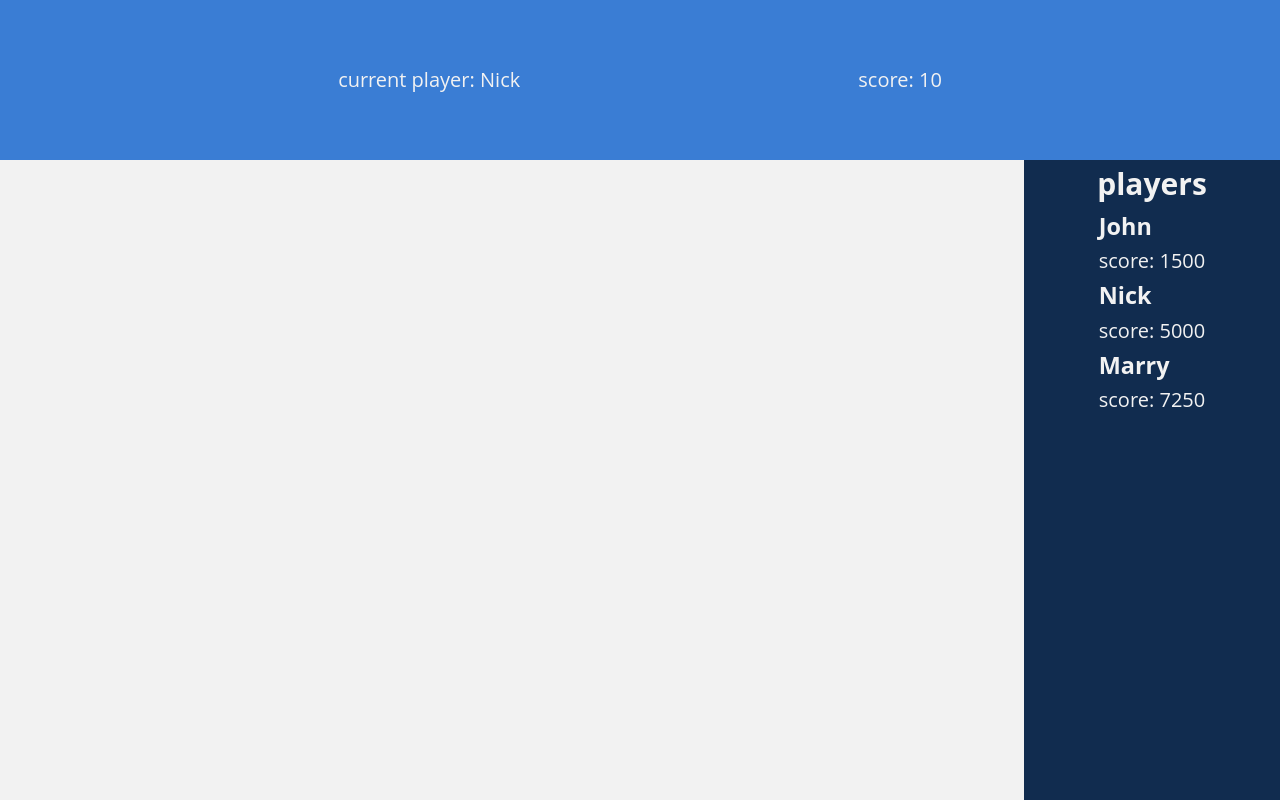
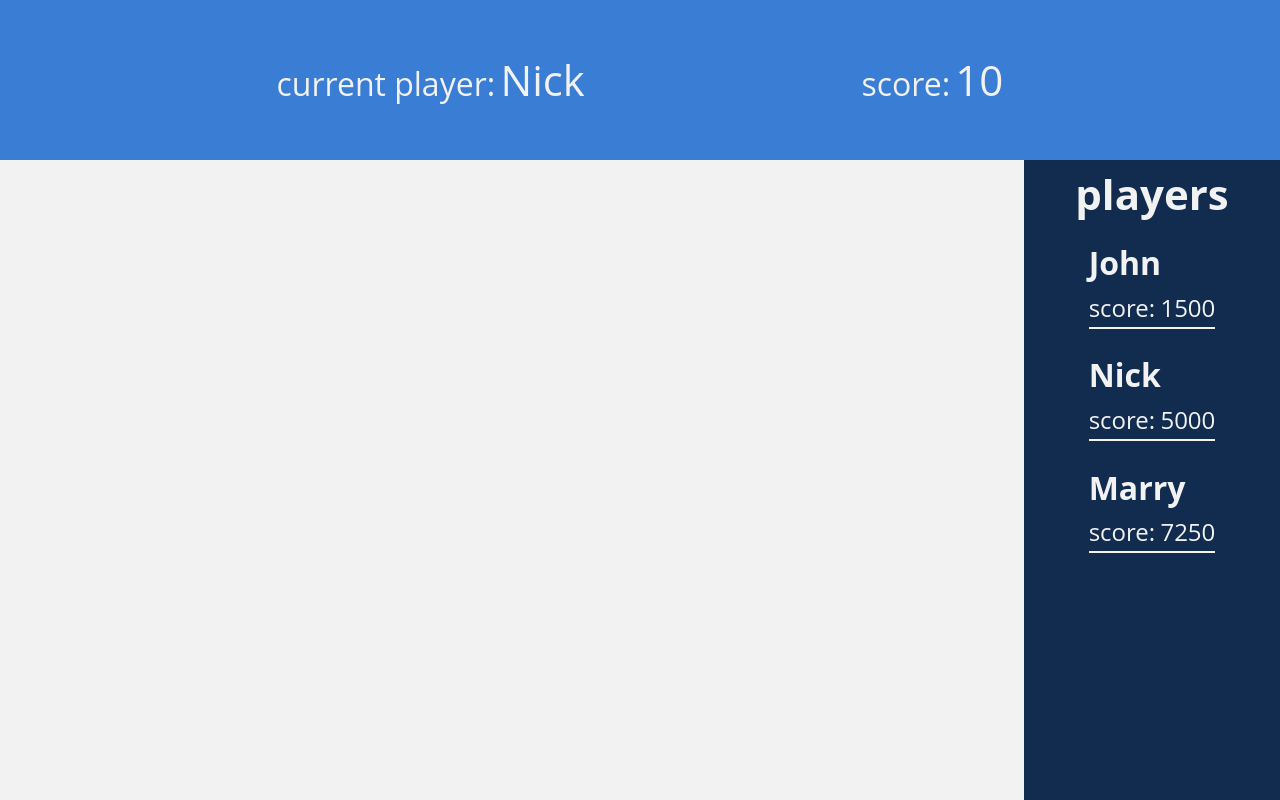
Before and after one commit to AvidDollars/Dice-10000, a plain HTML site: page index.html in a window 1280 px wide. Drawn offline with nearby package versions, Linux system fonts and the light colour scheme; files that its build step writes are made by us from their sources.

Commit message:
added font sizes and border-bottom to .aside and .header parts

```diff
--- a/sass/_layout.scss
+++ b/sass/_layout.scss
@@ -31,6 +31,22 @@ body {
     align-items: center;
     justify-content: space-evenly;
 
+    &__player-text {
+        @include font-large;
+    }
+
+    &__player-name {
+        @include font-largest;
+    }
+
+    &__score-text {
+        @include font-large;
+    }
+
+    &__score-value {
+        @include font-largest;
+    }
+
 }
 
 .main {
@@ -47,4 +63,25 @@ body {
     @include flex-container;
     flex-flow: column;
     align-items: center;
+
+    &__player {
+        border-bottom: 2px solid var(--white-older);
+        margin: 0.8vw;
+    }
+
+    &__h2 {
+        @include font-largest;
+    }
+
+    &__player-name {
+        @include font-large;
+    }
+
+    &__player-text {
+        @include font-medium;
+    }
+
+    &__player-score {
+        @include font-medium;
+    }
 }
```
